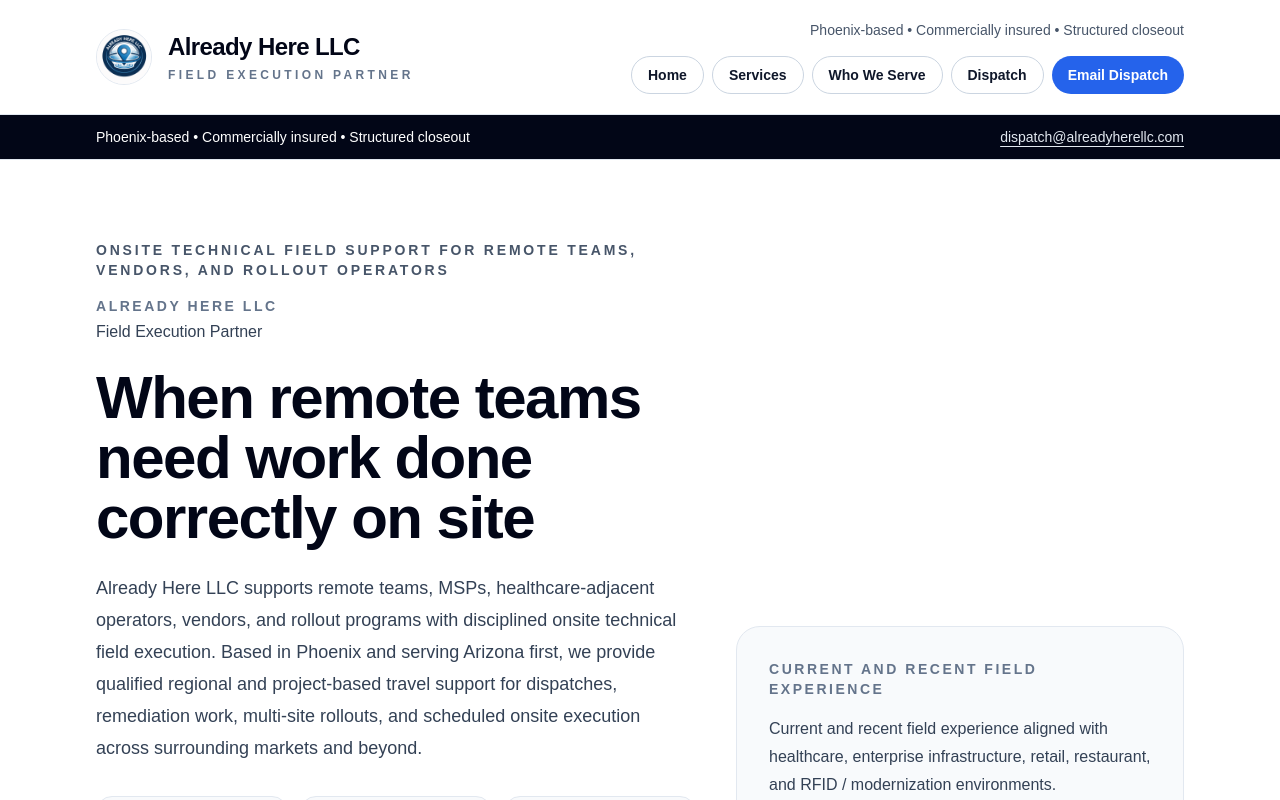
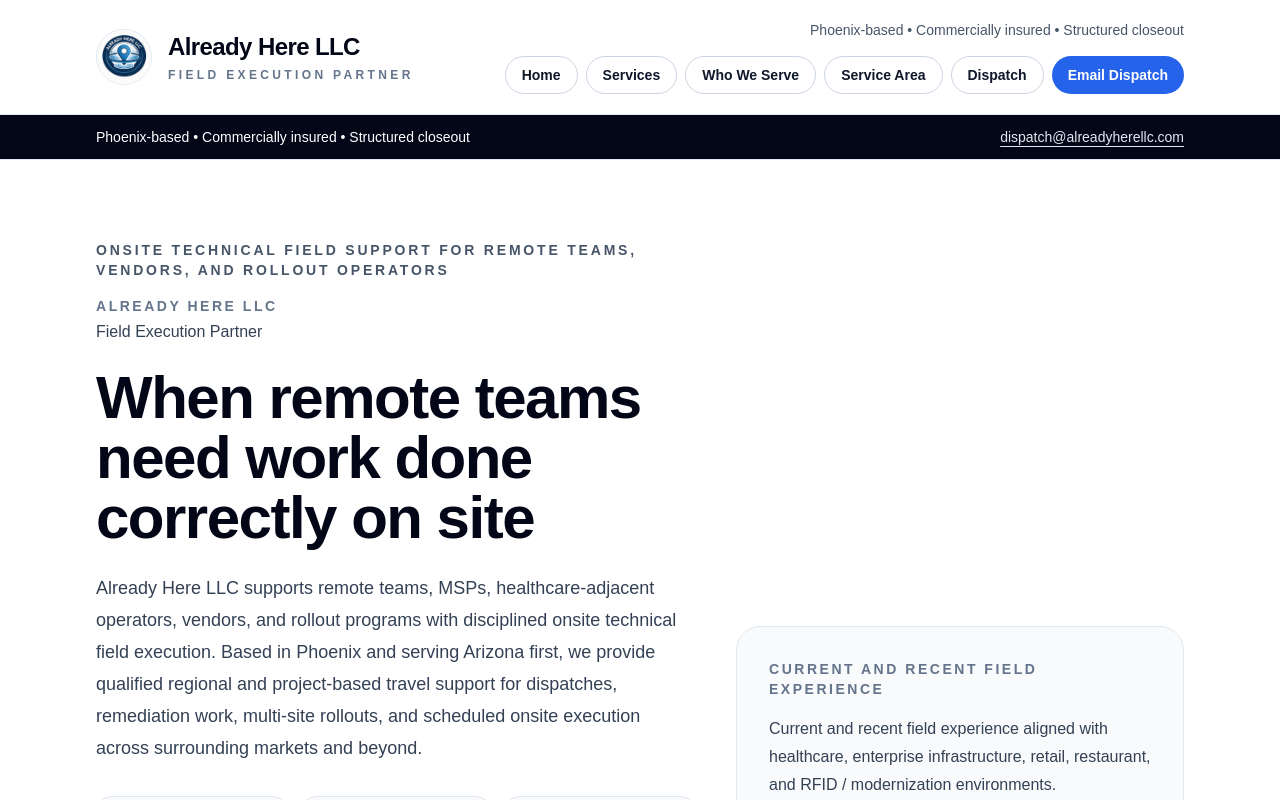
Before and after one commit to quantam101/already-here-llc, a Next.js app: page / in a window 1280 px wide. Shown: the top 800 px of the page. Built offline with nearby package versions, Linux system fonts and the light colour scheme.

Commit message:
Add 'Service Area' link to navigation

```diff
--- a/app/layout.tsx
+++ b/app/layout.tsx
@@ -17,6 +17,7 @@ const primaryNav = [
   { label: 'Home', href: '/' },
   { label: 'Services', href: '/services' },
   { label: 'Who We Serve', href: '/who-we-serve' },
+  { label: 'Service Area', href: '/service-area' },
   { label: 'Dispatch', href: '/dispatch' },
 ];
 
@@ -135,6 +136,14 @@ export default function RootLayout({
                         </Link>
                       </li>
                       <li>
+                        <Link
+                          href="/service-area"
+                          className="text-slate-700 hover:text-slate-950"
+                        >
+                          Service Area
+                        </Link>
+                      </li>
+                      <li>
                         <Link href="/dispatch" className="text-slate-700 hover:text-slate-950">
                           Dispatch
                         </Link>
```
